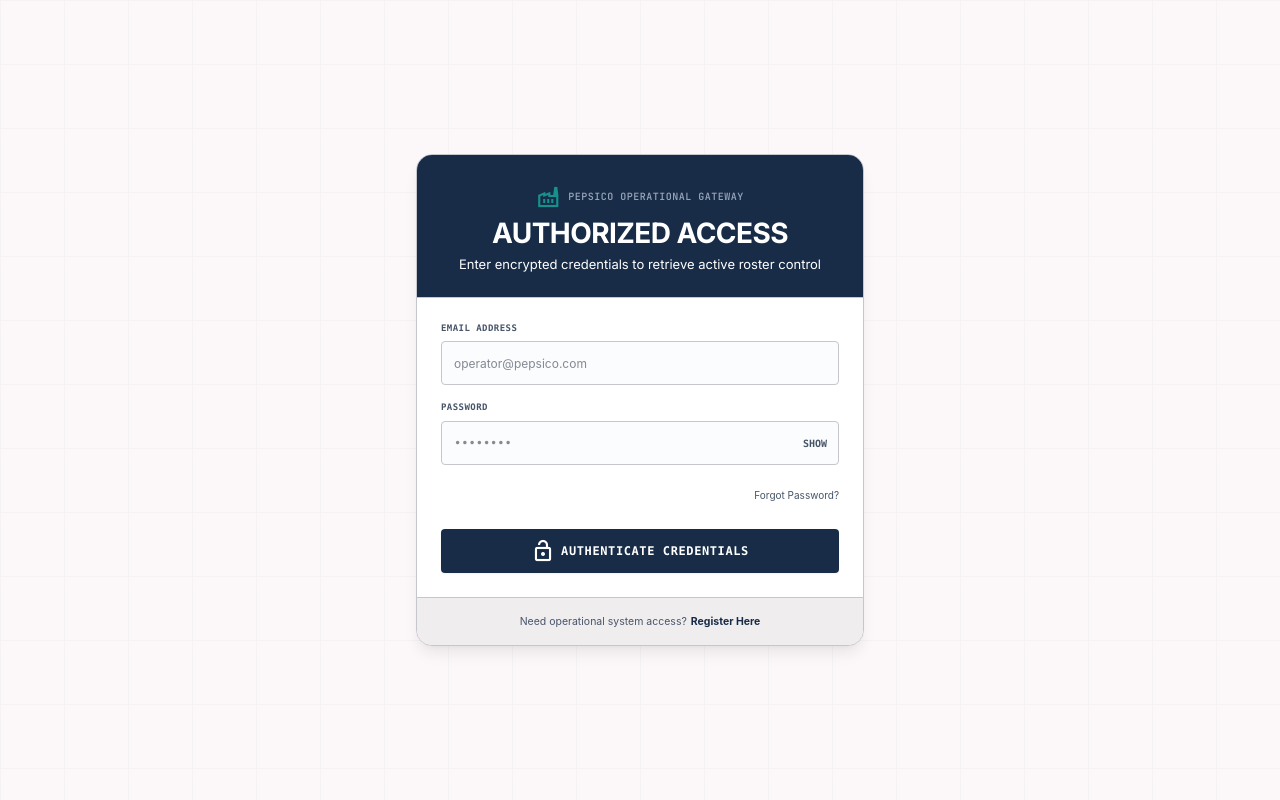
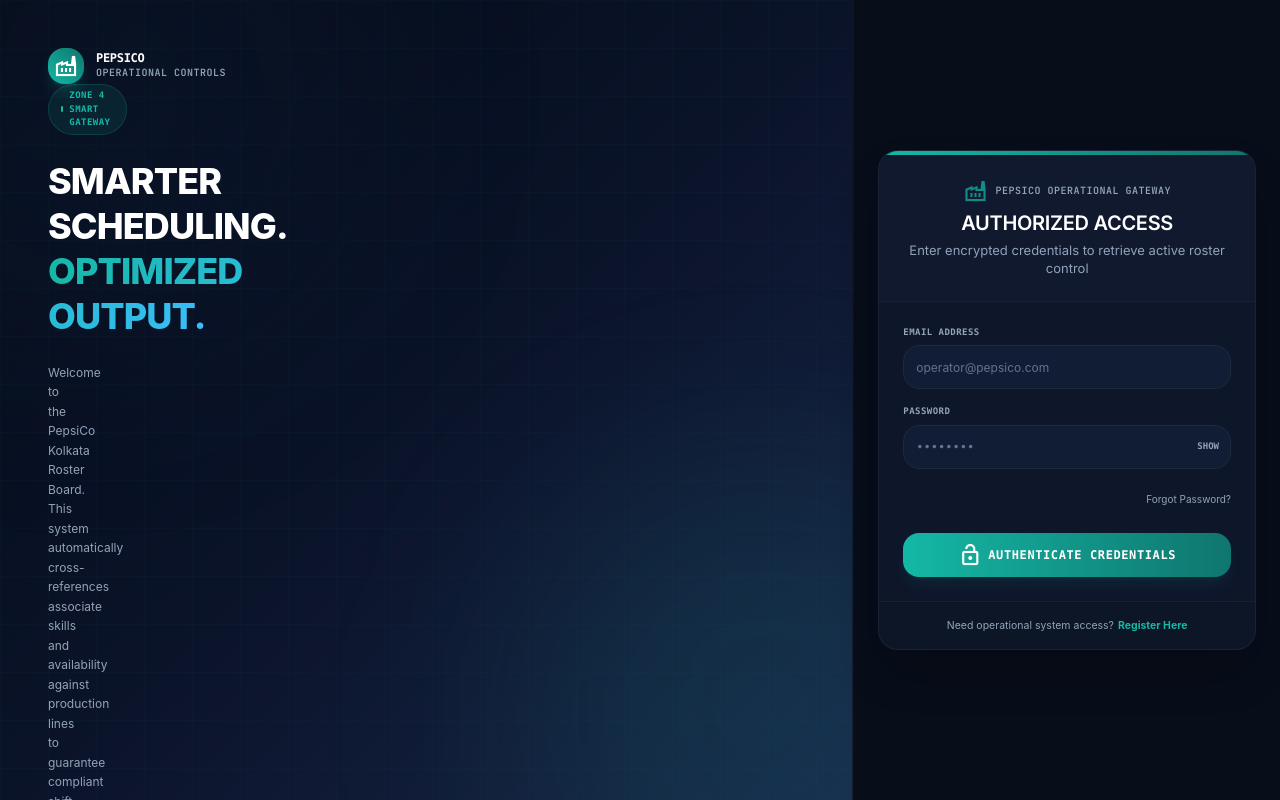
Before and after one commit to ATS-Volvi/prline, a React (Vite) app: page / in a window 1280 px wide. Built offline with nearby package versions, Linux system fonts and the light colour scheme.

Commit message:
style: enhance login portal with split screen telemetry dashboard and animated grid background

```diff
--- a/src/components/Login.tsx
+++ b/src/components/Login.tsx
@@ -144,26 +144,103 @@ export const Login: React.FC = () => {
   };
 
   return (
-    <div className="flex items-center justify-center bg-[#fcf8fa] select-none p-6 relative font-sans" style={{ width: '100vw', height: '100vh', minHeight: '100vh', boxSizing: 'border-box' }}>
-      {/* Background industrial overlay lines */}
-      <div className="absolute inset-0 bg-[linear-gradient(to_right,#eae7e9_1px,transparent_1px),linear-gradient(to_bottom,#eae7e9_1px,transparent_1px)] bg-[size:4rem_4rem] opacity-35" />
+    <div className="flex h-screen w-screen bg-[#0b1329] select-none font-sans overflow-hidden">
+      {/* LEFT PANEL: Branding & Plant Live Telemetry (Desktop Only) */}
+      <div className="hidden lg:flex lg:w-7/12 xl:w-8/12 bg-gradient-to-br from-[#050b18] via-[#0b1329] to-[#182547] relative flex-col justify-between p-12 overflow-hidden border-r border-[#1e293b]/40">
+
+        {/* Animated Grid Overlay */}
+        <div className="absolute inset-0 bg-[linear-gradient(to_right,rgba(20,184,166,0.025)_1px,transparent_1px),linear-gradient(to_bottom,rgba(20,184,166,0.025)_1px,transparent_1px)] bg-[size:3rem_3rem] animate-grid-move" />
+
+        {/* Glowing Orbs */}
+        <div className="absolute -top-40 -left-40 w-[500px] h-[500px] bg-[#182c47]/20 rounded-full blur-[100px] pointer-events-none" />
+        <div className="absolute -bottom-40 -right-40 w-[500px] h-[500px] bg-[#14b8a6]/10 rounded-full blur-[100px] pointer-events-none" />
+
+        {/* Top Header */}
+        <div className="relative flex items-center gap-3">
+          <div className="flex items-center justify-center w-9 h-9 rounded-xl bg-gradient-to-tr from-[#14b8a6] to-[#0f766e] shadow-lg shadow-[#14b8a6]/20 text-white">
+            <span className="material-symbols-outlined text-white text-base">factory</span>
+          </div>
+          <div>
+            <h3 className="text-xs font-bold tracking-tight text-white font-mono leading-none">PEPSICO</h3>
+            <p className="text-[7.5px] font-bold text-[#94a3b8] tracking-widest font-label-caps mt-0.5">OPERATIONAL CONTROLS</p>
+          </div>
+        </div>
+
+        {/* Center Content: Interactive Hero */}
+        <div className="relative my-auto space-y-6 max-w-xl">
+          <span className="inline-flex items-center gap-1.5 px-3 py-1 rounded-full bg-[#14b8a6]/10 border border-[#14b8a6]/20 text-[9px] font-bold font-mono text-[#14b8a6] uppercase tracking-wider">
+            <span className="h-1.5 w-1.5 rounded-full bg-[#14b8a6] animate-ping" />
+            Zone 4 Smart Gateway
+          </span>
+
+          <h1 className="text-3xl xl:text-4xl font-extrabold text-white tracking-tight leading-tight uppercase">
+            Smarter Scheduling.<br />
+            <span className="bg-gradient-to-r from-[#14b8a6] to-[#38bdf8] bg-clip-text text-transparent">Optimized Output.</span>
+          </h1>
+
+          <p className="text-xs text-[#94a3b8] leading-relaxed max-w-md">
+            Welcome to the PepsiCo Kolkata Roster Board. This system automatically cross-references associate skills and availability against production lines to guarantee compliant shift staffing in real-time.
+          </p>
+
+          {/* Plant Telemetry Status Card */}
+          <div className="bg-[#10192e]/60 border border-[#1e293b]/70 rounded-2xl p-5 shadow-2xl backdrop-blur-md space-y-4 max-w-md">
+            <div className="flex items-center justify-between border-b border-[#1e293b]/60 pb-3">
+              <span className="text-[9px] font-bold font-mono text-[#94a3b8] tracking-widest uppercase">PLANT TELEMETRY</span>
+              <span className="px-2 py-0.5 text-[8px] font-bold font-mono bg-[#14b8a6]/10 text-[#14b8a6] border border-[#14b8a6]/20 rounded-md">NOMINAL</span>
+            </div>
+
+            <div className="grid grid-cols-2 gap-4">
+              <div>
+                <p className="text-[8.5px] font-bold font-mono text-[#64748b] tracking-wider uppercase">Active Shift</p>
+                <p className="text-xs font-bold text-white font-sans mt-0.5">SHIFT A (06:00 - 14:00)</p>
+              </div>
+              <div>
+                <p className="text-[8.5px] font-bold font-mono text-[#64748b] tracking-wider uppercase">Seeded Pool</p>
+                <p className="text-xs font-bold text-white font-sans mt-0.5">32 Associates Indexed</p>
+              </div>
+              <div>
+                <p className="text-[8.5px] font-bold font-mono text-[#64748b] tracking-wider uppercase">System Sync</p>
+                <p className="text-xs font-bold text-white font-sans mt-0.5 flex items-center gap-1.5">
+                  <span className="h-1.5 w-1.5 rounded-full bg-[#14b8a6] animate-pulse" />
+                  Live SQL DB
+                </p>
+              </div>
+              <div>
+                <p className="text-[8.5px] font-bold font-mono text-[#64748b] tracking-wider uppercase">Location</p>
+                <p className="text-xs font-bold text-white font-sans mt-0.5">Kolkata Snacks, IN</p>
+              </div>
+            </div>
+          </div>
+        </div>
+
+        {/* Bottom Metadata */}
+        <div className="relative flex items-center justify-between border-t border-[#1e293b]/50 pt-6 text-[9px] font-mono text-[#64748b]">
+          <span>© 2026 PepsiCo, Inc. All rights reserved.</span>
+          <span>v2.1.0 • secure-mode</span>
+        </div>
+      </div>
+
+      {/* RIGHT PANEL: The Authentication Form */}
+      <div className="w-full lg:w-5/12 xl:w-4/12 flex items-center justify-center p-6 bg-[#070d19] border-l border-[#1e293b]/20 relative">
+        {/* Mobile Background Grid */}
+        <div className="absolute inset-0 bg-[linear-gradient(to_right,rgba(255,255,255,0.015)_1px,transparent_1px),linear-gradient(to_bottom,rgba(255,255,255,0.015)_1px,transparent_1px)] bg-[size:3rem_3rem] lg:hidden opacity-30 pointer-events-none" />
 
         {/* Login Card */}
-      <div className="relative bg-white border border-[#c6c6cd] rounded-xl overflow-hidden shadow-premium-lg z-15 flex flex-col transition-all duration-300" style={{ width: '448px', maxWidth: '100%', boxSizing: 'border-box' }}>
+        <div className="relative bg-[#10192e]/85 border border-[#1e293b]/80 rounded-2xl overflow-hidden shadow-2xl z-15 flex flex-col transition-all duration-300 w-full max-w-[420px]">
 
           {/* Top Accent Strip */}
-        <div className="h-1.5 w-full bg-[#182c47]" />
+          <div className="h-1 w-full bg-gradient-to-r from-[#14b8a6] to-[#0f766e]" />
 
           {/* Header Block */}
-        <div className="p-6 bg-[#182c47] text-white flex flex-col items-center border-b border-[#c6c6cd]">
+          <div className="p-6 bg-[#10192e] text-white flex flex-col items-center border-b border-[#1e293b]/50">
             <div className="flex items-center gap-2 mb-1.5">
-            <span className="material-symbols-outlined text-[#14b8a6] text-2xl animate-pulse">factory</span>
-            <span className="font-label-caps text-xs tracking-widest text-[#94a3b8]">PEPSICO OPERATIONAL GATEWAY</span>
+              <span className="material-symbols-outlined text-[#14b8a6] text-xl animate-pulse">factory</span>
+              <span className="font-label-caps text-[9px] tracking-widest text-[#94a3b8]">PEPSICO OPERATIONAL GATEWAY</span>
             </div>
-          <h2 className="font-headline-lg text-lg font-bold tracking-tight text-white uppercase text-center">
+            <h2 className="font-headline-md text-base font-bold tracking-tight text-white uppercase text-center">
               {getHeaderTitle()}
             </h2>
-          <p className="font-body-md text-[10px] text-slate-350 text-center mt-1">
+            <p className="font-body-md text-[10px] text-slate-400 text-center mt-1">
               {getHeaderDesc()}
             </p>
           </div>
@@ -171,14 +248,14 @@ export const Login: React.FC = () => {
           {/* Content Body */}
           <form onSubmit={handleSubmit} className="p-6 space-y-4 flex-1">
             {error && (
-            <div className="p-3 bg-red-50 border-l-4 border-red-500 rounded text-[11px] font-semibold text-red-700 flex items-center gap-2 animate-shake">
+              <div className="p-3 bg-red-500/10 border-l-4 border-red-500 rounded text-[11px] font-semibold text-red-400 flex items-center gap-2 animate-shake">
                 <span className="material-symbols-outlined text-sm">error</span>
                 <span>{error}</span>
               </div>
             )}
 
             {successMsg && (
-            <div className="p-3 bg-emerald-50 border-l-4 border-emerald-500 rounded text-[11px] font-semibold text-emerald-800 flex items-center gap-2 animate-fade-in">
+              <div className="p-3 bg-emerald-500/10 border-l-4 border-emerald-500 rounded text-[11px] font-semibold text-emerald-400 flex items-center gap-2 animate-fade-in">
                 <span className="material-symbols-outlined text-sm">check_circle</span>
                 <span>{successMsg}</span>
               </div>
@@ -186,35 +263,35 @@ export const Login: React.FC = () => {
 
             {viewMode === 'signup' && (
               <div className="flex flex-col gap-1.5">
-              <label className="font-mono text-[9px] font-bold text-secondary uppercase tracking-wider">FullName</label>
+                <label className="font-mono text-[9px] font-bold text-[#94a3b8] uppercase tracking-wider">FullName</label>
                 <input
                   type="text"
                   required
                   value={name}
                   onChange={(e) => setName(e.target.value)}
                   placeholder="e.g. Rajesh Sen"
-                className="w-full h-11 border border-[#c6c6cd] rounded px-3 text-xs font-sans focus:outline-none focus:border-[#182c47] focus:ring-1 focus:ring-[#182c47] transition-all bg-slate-50/50"
+                  className="w-full h-11 border border-[#1e293b] rounded-xl px-3 text-xs font-sans focus:outline-none focus:border-[#14b8a6] focus:ring-1 focus:ring-[#14b8a6] transition-all bg-[#1a2b4c]/30 text-white placeholder-slate-500"
                 />
               </div>
             )}
 
             {viewMode !== 'reset' && (
               <div className="flex flex-col gap-1.5">
-              <label className="font-mono text-[9px] font-bold text-secondary uppercase tracking-wider">Email Address</label>
+                <label className="font-mono text-[9px] font-bold text-[#94a3b8] uppercase tracking-wider">Email Address</label>
                 <input
                   type="email"
                   required
                   value={email}
                   onChange={(e) => setEmail(e.target.value)}
                   placeholder="operator@pepsico.com"
-                className="w-full h-11 border border-[#c6c6cd] rounded px-3 text-xs font-sans focus:outline-none focus:border-[#182c47] focus:ring-1 focus:ring-[#182c47] transition-all bg-slate-50/50"
+                  className="w-full h-11 border border-[#1e293b] rounded-xl px-3 text-xs font-sans focus:outline-none focus:border-[#14b8a6] focus:ring-1 focus:ring-[#14b8a6] transition-all bg-[#1a2b4c]/30 text-white placeholder-slate-500"
                 />
               </div>
             )}
 
             {viewMode !== 'forgot' && (
               <div className="flex flex-col gap-1.5">
-              <label className="font-mono text-[9px] font-bold text-secondary uppercase tracking-wider">
+                <label className="font-mono text-[9px] font-bold text-[#94a3b8] uppercase tracking-wider">
                   {viewMode === 'reset' ? 'New Password' : 'Password'}
                 </label>
                 <div className="relative w-full">
@@ -224,12 +301,12 @@ export const Login: React.FC = () => {
                     value={password}
                     onChange={(e) => setPassword(e.target.value)}
                     placeholder="••••••••"
-                  className="w-full h-11 border border-[#c6c6cd] rounded pl-3 pr-12 text-xs font-mono focus:outline-none focus:border-[#182c47] focus:ring-1 focus:ring-[#182c47] transition-all bg-slate-50/50"
+                    className="w-full h-11 border border-[#1e293b] rounded-xl pl-3 pr-12 text-xs font-mono focus:outline-none focus:border-[#14b8a6] focus:ring-1 focus:ring-[#14b8a6] transition-all bg-[#1a2b4c]/30 text-white placeholder-slate-500"
                   />
                   <button
                     type="button"
                     onClick={() => setShowPassword(!showPassword)}
-                  className="absolute right-3 top-1/2 -translate-y-1/2 text-secondary hover:text-[#182c47] cursor-pointer text-[10px] font-mono font-bold"
+                    className="absolute right-3 top-1/2 -translate-y-1/2 text-[#94a3b8] hover:text-[#14b8a6] cursor-pointer text-[9px] font-mono font-bold"
                   >
                     {showPassword ? 'HIDE' : 'SHOW'}
                   </button>
@@ -239,7 +316,7 @@ export const Login: React.FC = () => {
 
             {viewMode === 'reset' && (
               <div className="flex flex-col gap-1.5">
-              <label className="font-mono text-[9px] font-bold text-secondary uppercase tracking-wider">Confirm Password</label>
+                <label className="font-mono text-[9px] font-bold text-[#94a3b8] uppercase tracking-wider">Confirm Password</label>
                 <div className="relative w-full">
                   <input
                     type={showConfirmPassword ? 'text' : 'password'}
@@ -247,12 +324,12 @@ export const Login: React.FC = () => {
                     value={confirmPassword}
                     onChange={(e) => setConfirmPassword(e.target.value)}
                     placeholder="••••••••"
-                  className="w-full h-11 border border-[#c6c6cd] rounded pl-3 pr-12 text-xs font-mono focus:outline-none focus:border-[#182c47] focus:ring-1 focus:ring-[#182c47] transition-all bg-slate-50/50"
+                    className="w-full h-11 border border-[#1e293b] rounded-xl pl-3 pr-12 text-xs font-mono focus:outline-none focus:border-[#14b8a6] focus:ring-1 focus:ring-[#14b8a6] transition-all bg-[#1a2b4c]/30 text-white placeholder-slate-500"
                   />
                   <button
                     type="button"
                     onClick={() => setShowConfirmPassword(!showConfirmPassword)}
-                  className="absolute right-3 top-1/2 -translate-y-1/2 text-secondary hover:text-[#182c47] cursor-pointer text-[10px] font-mono font-bold"
+                    className="absolute right-3 top-1/2 -translate-y-1/2 text-[#94a3b8] hover:text-[#14b8a6] cursor-pointer text-[9px] font-mono font-bold"
                   >
                     {showConfirmPassword ? 'HIDE' : 'SHOW'}
                   </button>
@@ -262,11 +339,11 @@ export const Login: React.FC = () => {
 
             {viewMode === 'signup' && (
               <div className="flex flex-col gap-1.5">
-              <label className="font-mono text-[9px] font-bold text-secondary uppercase tracking-wider">Access Authorization Level</label>
+                <label className="font-mono text-[9px] font-bold text-[#94a3b8] uppercase tracking-wider">Access Authorization Level</label>
                 <select
                   value={selectedRole}
                   onChange={(e) => setSelectedRole(e.target.value as UserRole)}
-                className="w-full h-11 border border-[#c6c6cd] rounded px-3 text-xs font-sans focus:outline-none bg-white cursor-pointer"
+                  className="w-full h-11 border border-[#1e293b] rounded-xl px-3 text-xs font-sans focus:outline-none bg-[#10192e] text-white cursor-pointer"
                 >
                   <option value="Production Supervisor">Production Supervisor (Floor Manager)</option>
                   <option value="HR / Training Coordinator">HR / Training Coordinator</option>
@@ -285,7 +362,7 @@ export const Login: React.FC = () => {
                     setError(null);
                     setSuccessMsg(null);
                   }}
-                className="text-[10px] font-sans text-secondary hover:text-[#182c47] hover:underline"
+                  className="text-[10px] font-sans text-[#94a3b8] hover:text-[#14b8a6] hover:underline"
                 >
                   Forgot Password?
                 </button>
@@ -295,7 +372,7 @@ export const Login: React.FC = () => {
             <button
               type="submit"
               disabled={loading}
-            className="w-full h-11 bg-[#182c47] hover:bg-[#223d61] text-white font-mono font-bold text-xs rounded transition-all cursor-pointer shadow-premium-sm flex items-center justify-center gap-1.5 uppercase tracking-wider disabled:opacity-50 mt-6"
+              className="w-full h-11 bg-gradient-to-r from-[#14b8a6] to-[#0f766e] hover:from-[#119f8f] hover:to-[#0d645e] text-white font-mono font-bold text-xs rounded-xl transition-all cursor-pointer shadow-lg shadow-[#14b8a6]/10 flex items-center justify-center gap-1.5 uppercase tracking-wider disabled:opacity-50 mt-6"
             >
               {loading ? (
                 <span className="animate-spin h-4 w-4 border-2 border-white border-t-transparent rounded-full" />
@@ -317,10 +394,10 @@ export const Login: React.FC = () => {
           </form>
 
           {/* Footer Toggle Block */}
-        <div className="px-6 py-4 bg-[#f0edef] border-t border-[#c6c6cd] flex flex-col items-center gap-2 text-[10.5px] font-sans">
+          <div className="px-6 py-4 bg-[#0d1727]/90 border-t border-[#1e293b]/60 flex flex-col items-center gap-2 text-[10.5px] font-sans">
             {viewMode === 'login' && (
               <div className="flex justify-center w-full">
-              <span className="text-secondary mr-1">Need operational system access?</span>
+                <span className="text-[#94a3b8] mr-1">Need operational system access?</span>
                 <button
                   type="button"
                   onClick={() => {
@@ -328,7 +405,7 @@ export const Login: React.FC = () => {
                     setError(null);
                     setSuccessMsg(null);
                   }}
-                className="font-bold text-[#182c47] hover:underline cursor-pointer"
+                  className="font-bold text-[#14b8a6] hover:underline cursor-pointer"
                 >
                   Register Here
                 </button>
@@ -342,12 +419,11 @@ export const Login: React.FC = () => {
                   setViewMode('login');
                   setError(null);
                   setSuccessMsg(null);
-                // Clean URL query params if we were in reset mode
                   if (viewMode === 'reset') {
                     window.history.replaceState({}, document.title, window.location.pathname);
                   }
                 }}
-              className="font-bold text-[#182c47] hover:underline cursor-pointer flex items-center gap-1"
+                className="font-bold text-[#14b8a6] hover:underline cursor-pointer flex items-center gap-1"
               >
                 <span className="material-symbols-outlined text-sm">arrow_back</span>
                 Back to Sign In
@@ -356,5 +432,6 @@ export const Login: React.FC = () => {
           </div>
         </div>
       </div>
+    </div>
   );
 };
--- a/src/index.css
+++ b/src/index.css
@@ -214,3 +214,12 @@ body {
 .shadow-premium-lg {
   box-shadow: 0 10px 15px -3px rgba(0, 0, 0, 0.08), 0 4px 6px -4px rgba(0, 0, 0, 0.04);
 }
+
+@keyframes gridMove {
+  0% { background-position: 0 0; }
+  100% { background-position: 3rem 3rem; }
+}
+
+.animate-grid-move {
+  animation: gridMove 30s linear infinite;
+}
```
Lines whose indentation alone changed are shown as unchanged.
